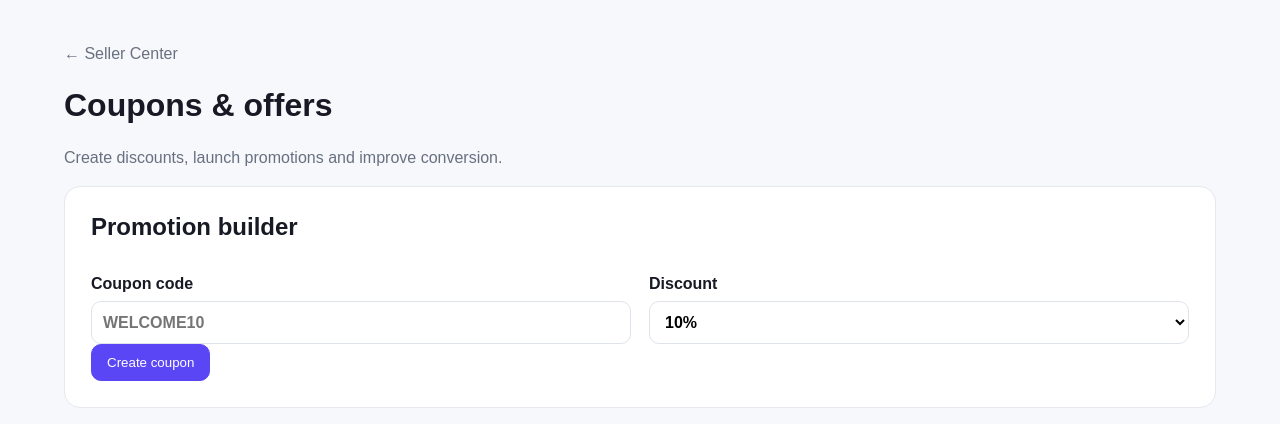
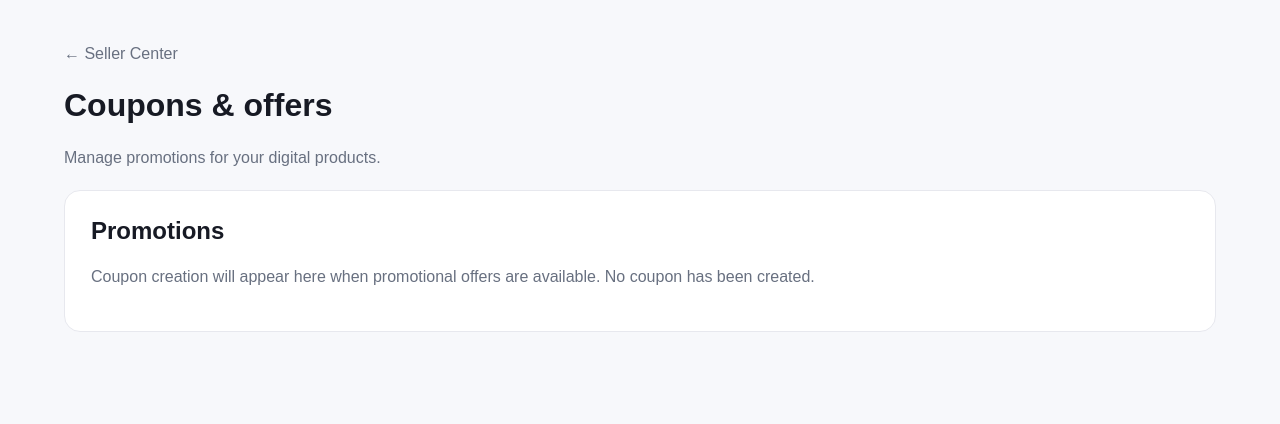
Before and after one commit to agnengineeringselectricals-crypto/diginanba, a Next.js app: page /seller/coupons in a window 1280 px wide. Shown: the top 424 px of the page. Built offline with nearby package versions, Linux system fonts and the light colour scheme; no server answers; sample sign-in values are in the browser's storage.

Commit message:
Remove inactive coupon controls from creator page

```diff
--- a/app/seller/coupons/page.tsx
+++ b/app/seller/coupons/page.tsx
@@ -1,2 +1,20 @@
-import {auth} from '@/lib/auth';import {redirect} from 'next/navigation';
-import Link from 'next/link';export default async function SellerCoupons(){const session=await auth();if(!session?.user)redirect('/login');return <main className="wrap"><Link href="/seller" className="muted">← Seller Center</Link><h1>Coupons & offers</h1><p className="muted">Create discounts, launch promotions and improve conversion.</p><div className="panel"><h2>Promotion builder</h2><div className="settings-grid"><label className="setting-row">Coupon code<input placeholder="WELCOME10"/></label><label className="setting-row">Discount<select><option>10%</option><option>15%</option><option>20%</option><option>25%</option></select></label></div><button className="btn primary">Create coupon</button></div></main>}
+import { auth } from '@/lib/auth';
+import { redirect } from 'next/navigation';
+import Link from 'next/link';
+
+export default async function SellerCoupons() {
+  const session = await auth();
+  if (!session?.user) redirect('/login');
+
+  return (
+    <main className="wrap">
+      <Link href="/seller" className="muted">← Seller Center</Link>
+      <h1>Coupons & offers</h1>
+      <p className="muted">Manage promotions for your digital products.</p>
+      <section className="panel" style={{ marginTop: 20 }}>
+        <h2>Promotions</h2>
+        <p className="muted">Coupon creation will appear here when promotional offers are available. No coupon has been created.</p>
+      </section>
+    </main>
+  );
+}
```
